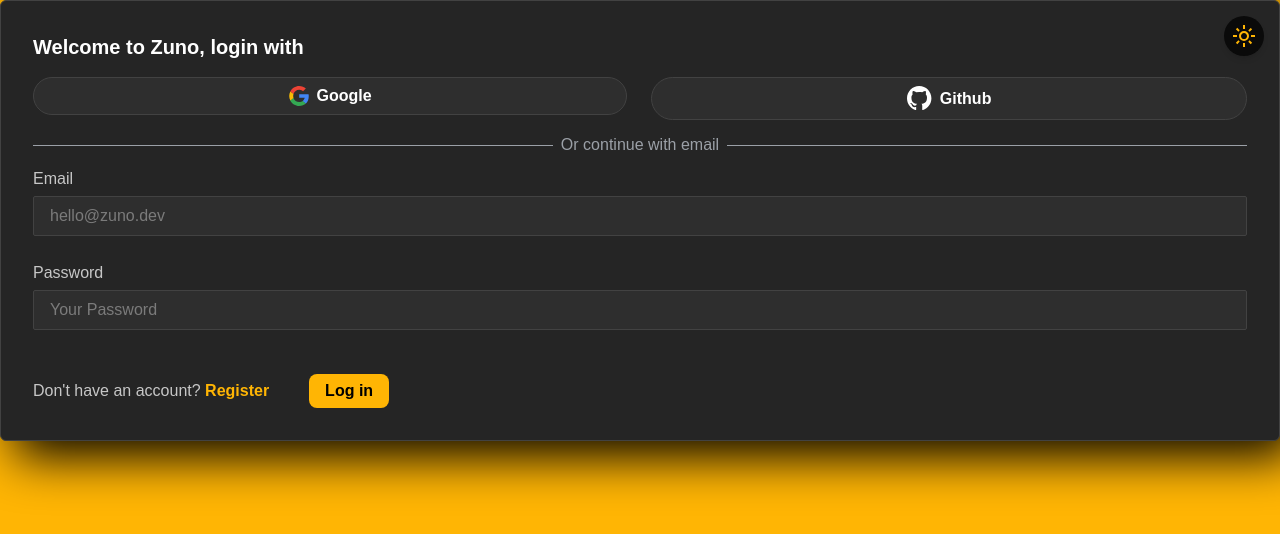
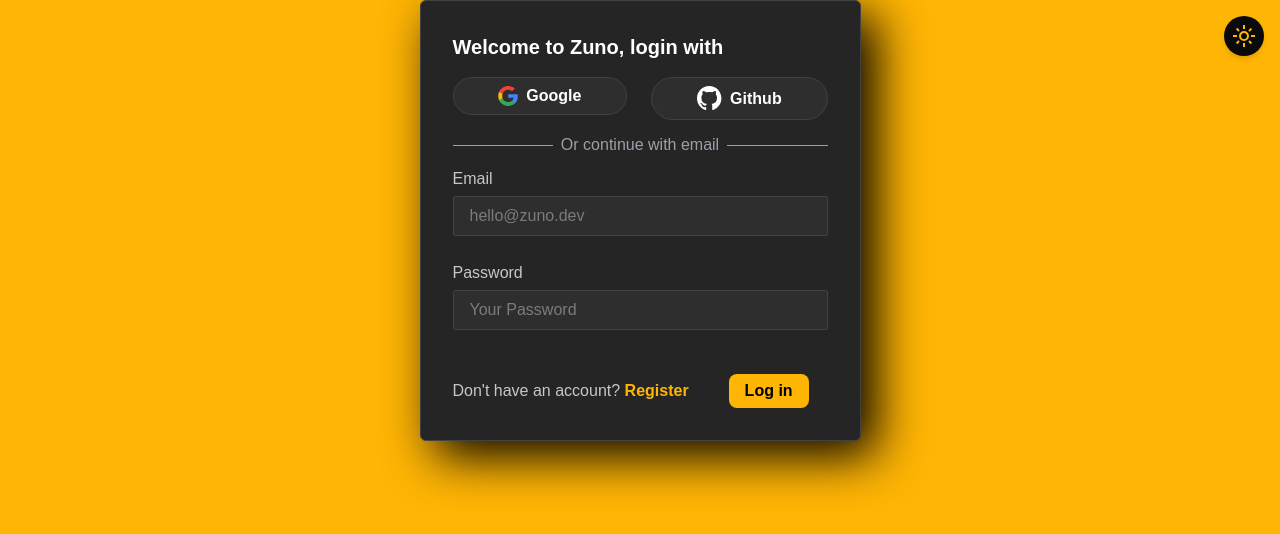
Before and after one commit to Damon-Thomas/Social-Media-Site, a Next.js app: page /auth in a window 1280 px wide. Shown: the top 534 px of the page. Built offline with nearby package versions, Linux system fonts and the light colour scheme; no server answers.

Commit message:
feat: add spin animation to theme switcher button and enhance layout responsiveness

```diff
--- a/app/globals.css
+++ b/app/globals.css
@@ -76,3 +76,16 @@ body {
 *::after {
   transition: background-color 0.3s ease;
 }
+
+@keyframes spin {
+  from {
+    transform: rotate(0deg);
+  }
+  to {
+    transform: rotate(720deg); /* 720 degrees = 2 full rotations */
+  }
+}
+
+.spin-animation {
+  animation: spin 0.7s ease-in-out;
+}
--- a/app/layout.tsx
+++ b/app/layout.tsx
@@ -8,6 +8,7 @@ import { useTheme } from "next-themes";
 import sun from "../public/sun.svg";
 import moon from "../public/moon.svg";
 import Image from "next/image";
+import { useState, useEffect } from "react";
 
 const geistSans = Geist({
   variable: "--font-geist-sans",
@@ -21,13 +22,44 @@ const geistMono = Geist_Mono({
 
 function ThemeSwitcher() {
   const { theme, setTheme } = useTheme();
+  const [isSpinning, setIsSpinning] = useState(false);
+  const [mounted, setMounted] = useState(false);
+
+  // Add useEffect to handle client-side mounting
+  useEffect(() => {
+    setMounted(true);
+  }, []);
+
+  const handleThemeChange = () => {
+    setIsSpinning(true);
+    setTheme(theme === "light" ? "dark" : "light");
+
+    // Reset animation state after animation completes
+    setTimeout(() => {
+      setIsSpinning(false);
+    }, 700); // Match the animation duration (0.7s)
+  };
+
+  // Render a placeholder while not mounted to prevent hydration mismatch
+  if (!mounted) {
+    return (
+      <header>
+        <button
+          className={`fixed top-4 right-4 p-2 bg-[var(--rbackground)] rounded-full shadow-md hover:shadow-lg transition-shadow duration-300`}
+        >
+          <div className="w-6 h-6"></div>
+        </button>
+      </header>
+    );
+  }
+
   return (
-    <footer>
+    <header>
       <button
-        onClick={() => {
-          setTheme(theme === "light" ? "dark" : "light");
-        }}
-        className="fixed top-4 right-4 p-2 bg-[var(--rbackground)] rounded-full shadow-md hover:shadow-lg transition-shadow duration-300"
+        onClick={handleThemeChange}
+        className={`fixed top-4 right-4 p-2 bg-[var(--rbackground)] rounded-full shadow-md hover:shadow-lg transition-shadow duration-300 ${
+          isSpinning ? "spin-animation" : ""
+        }`}
       >
         <Image
           src={theme === "light" ? sun : moon}
@@ -36,12 +68,8 @@ function ThemeSwitcher() {
           height={24}
           className="w-6 h-6"
         />
-        {/* {moon} */}
-        {/* <span className="sr-only">
-          Toggle {theme === "light" ? "dark" : "light"} mode
-        </span> */}
       </button>
-    </footer>
+    </header>
   );
 }
 
--- a/app/page.tsx
+++ b/app/page.tsx
@@ -19,8 +19,8 @@ export default function Home() {
 
   return (
     <div className="flex flex-col items-center justify-start md:justify-center min-h-screen p-1 md:p-8 font-[family-name:var(--font-geist-sans)] bg-[var(--background)] transition-colors duration-500">
-      <main className="flex flex-col md:flex-row items-center justify-start md:justify-around w-full">
-        <div className="relative w-[150px] h-[50px] my-4 md:w-[400px] md:h-[400px]">
+      <main className="flex flex-col grow md:flex-row items-center justify-start md:justify-around w-full">
+        <div className="relative w-[150px] h-[50px] my-10 md:w-[400px] md:h-[400px]">
           {mounted && (
             <>
               <Image
--- a/app/ui/auth-form.tsx
+++ b/app/ui/auth-form.tsx
@@ -22,11 +22,9 @@ export default function AuthForm() {
   const [login, setLogin] = useState(true);
 
   return (
-    <div className="auth-form-container min-w-[300px]">
+    <div className="auth-form-container min-w-[300px] flex justify-center">
       <form
-        // className={`p-4 md:p-8 rounded-md flex flex-col gap-2 justify-start bg-[var(--color-foreground)] text-[var(--text-color)] shadow-[10px_10px_25px_black]`}
-        // className="p-4 md:p-8 rounded-md flex flex-col gap-2 justify-start bg-[var(--rmono)] text-[var(--mono)]  shadow-[10px_10px_25px_black]"
-        className="p-4 md:p-8 rounded-md flex flex-col gap-2 justify-start bg-[var(--darkgrey)] text-[var(--offWhite)] shadow-[15px_15px_50px_black] border-[var(--greyRing)] border-1"
+        className="p-4 md:p-8 rounded-md flex flex-col gap-2 justify-start bg-[var(--darkgrey)] text-[var(--offWhite)] shadow-[15px_15px_50px_black] border-[var(--greyRing)] border-1 w-full sm:w-[441px]"
         action={action}
       >
         <h2 className="text-lg font-semibold md:text-xl text-white">{`Welcome to Zuno, ${
@@ -109,7 +107,7 @@ export default function AuthForm() {
             </div>
           </button>
           <button
-            className="w-fit py-2 px-4 rounded-lg font-bold text-black bg-[var(--primary)] "
+            className=" py-2 px-4 rounded-lg font-bold text-black bg-[var(--primary)] "
             disabled={pending}
             type="submit"
           >
```
Also changed, not shown: public/yellow-brand.png (deleted).
